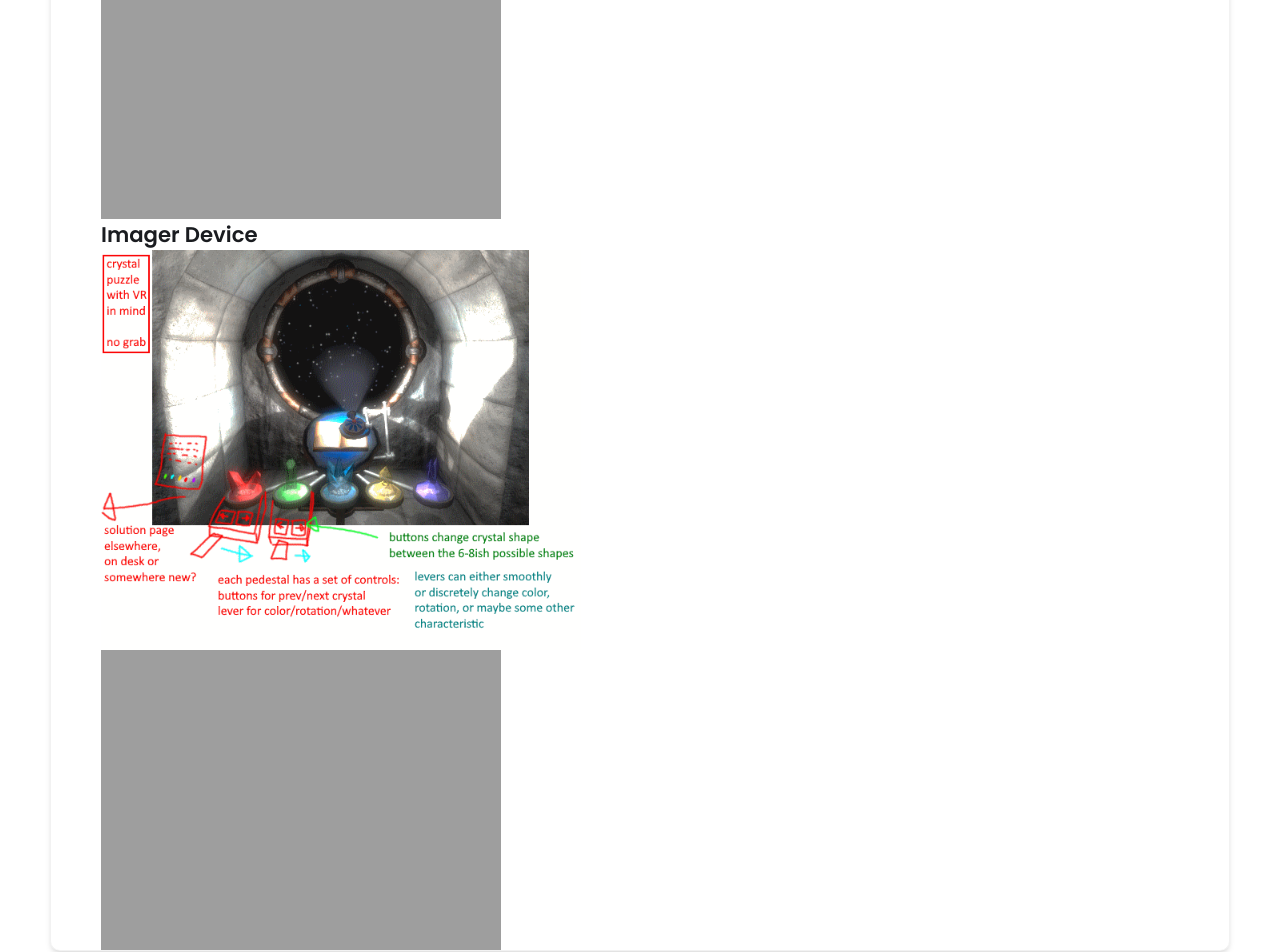
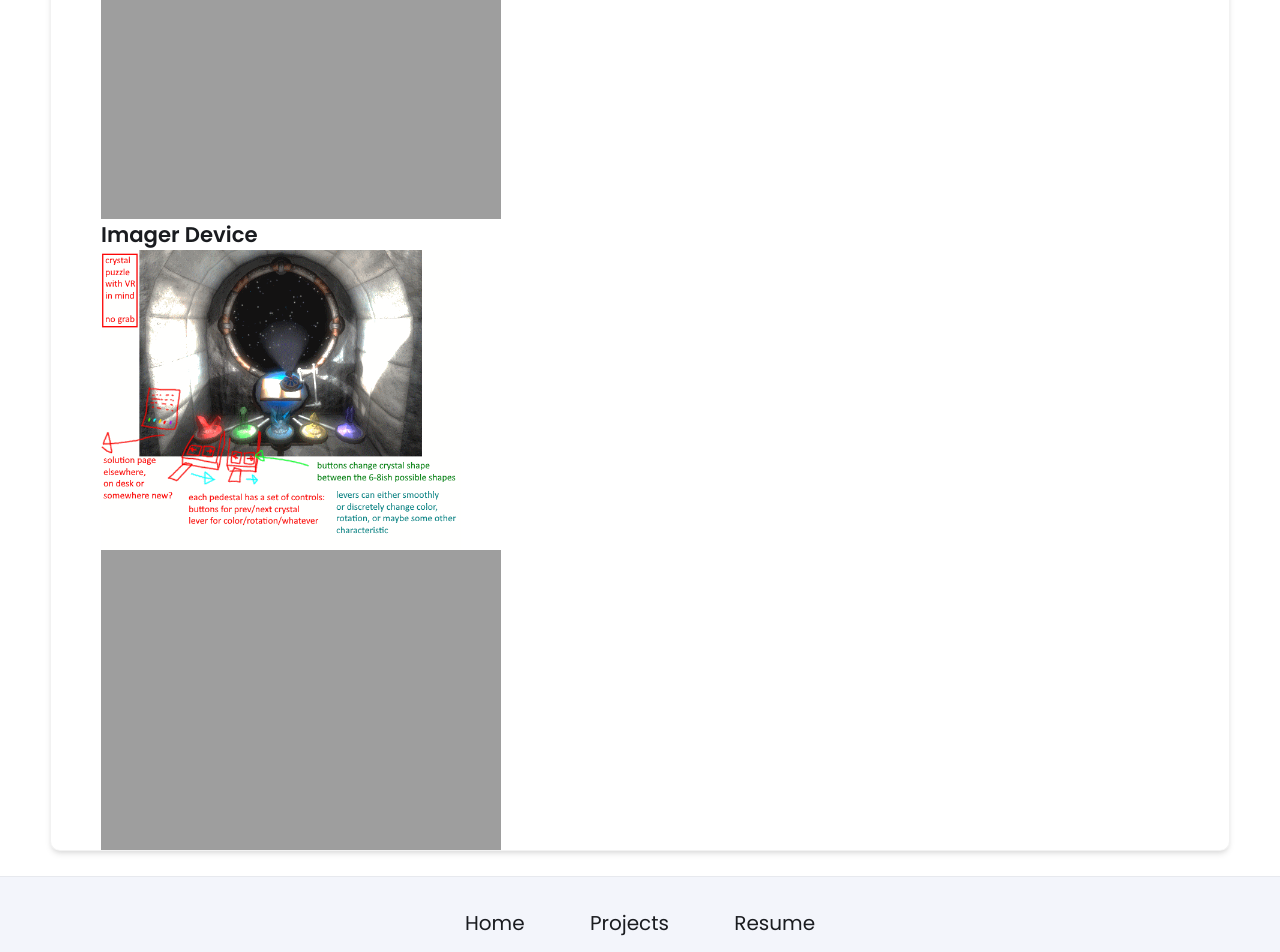
Before and after one commit to typhirz/typhirz.github.io, a Jekyll site: the page built from _projects/myst-rime/index.md, in a window 1280 px wide. Shown: the part 871-1823 px from the top of the page. Built offline with Jekyll 4.4.1, drawn with Linux system fonts in a browser that asks for light colours.

Commit message:
Update index.md

```diff
--- a/_projects/myst-rime/index.md
+++ b/_projects/myst-rime/index.md
@@ -12,10 +12,10 @@ main-image: /rimeimage.png
 
 ## Aurora Device
 
-{% include image-gallery.html images="https://typhirz.github.io/_projects/myst-rime/auroradevice.jpg" height="400" %}
+{% include image-gallery.html images="https://typhirz.github.io/_projects/myst-rime/auroradevice.jpg" %}
 
 ## Imager Device
 
-{% include image-gallery.html images="https://typhirz.github.io/_projects/myst-rime/imagerdeviceearly.png" height="400" %}
+{% include image-gallery.html images="https://typhirz.github.io/_projects/myst-rime/imagerdeviceearly.png" %}
 
-{% include image-gallery.html images="https://typhirz.github.io/_projects/myst-rime/imagerdevice.jpg" height="400" %}
+{% include image-gallery.html images="https://typhirz.github.io/_projects/myst-rime/imagerdevice.jpg" %}
```
